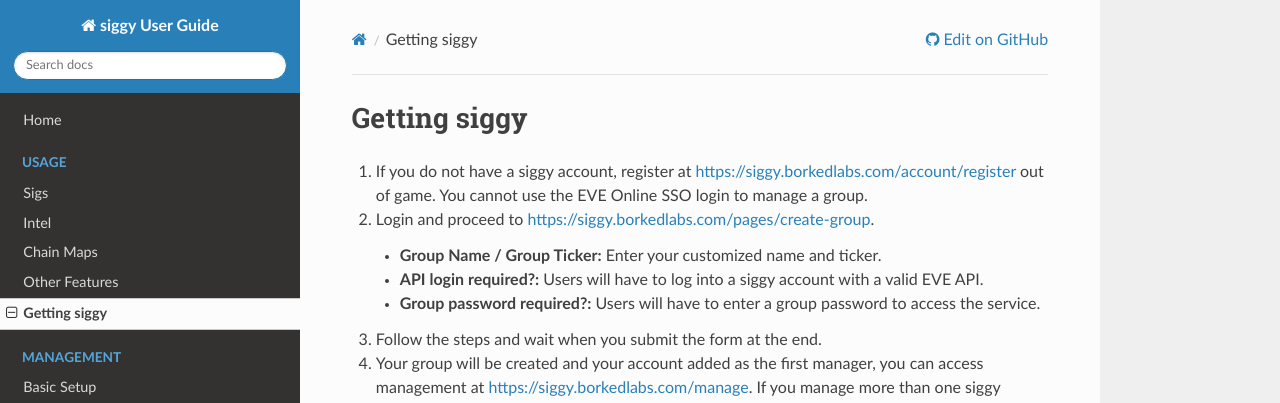
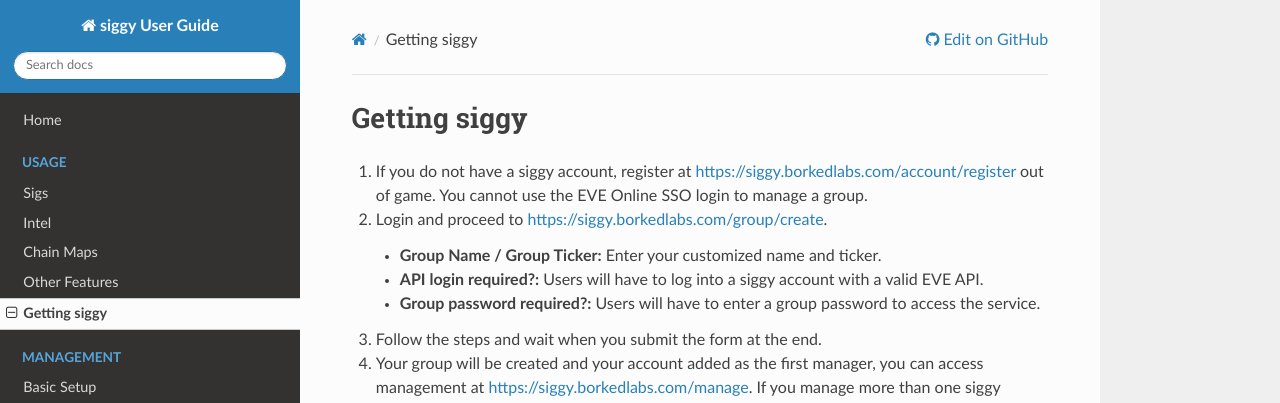
Before and after one commit to marekr/siggy-user-guide, an MkDocs documentation site: the page built from docs/getting-siggy.md, in a window 1280 px wide. Shown: the top 403 px of the page. Built offline with MkDocs 1.6.1, drawn with Linux system fonts in a browser that asks for light colours; nearby versions of some CDN libraries; old or Windows-style settings are respelled for this version of MkDocs; part of the change alters nothing that is shown.

Commit message:
Fix group create link

```diff
--- a/docs/getting-siggy.md
+++ b/docs/getting-siggy.md
@@ -2,7 +2,7 @@
 
   1. If you do not have a siggy account, register at [https://siggy.borkedlabs.com/account/register](https://siggy.borkedlabs.com/account/register) out of game. You cannot use the EVE Online SSO login to manage a group.
 
-  2. Login and proceed to [https://siggy.borkedlabs.com/pages/create-group](https://siggy.borkedlabs.com/pages/create-group).
+  2. Login and proceed to [https://siggy.borkedlabs.com/group/create](https://siggy.borkedlabs.com/group/create).
 
     * **Group Name / Group Ticker:** Enter your customized name and ticker.
 
```
